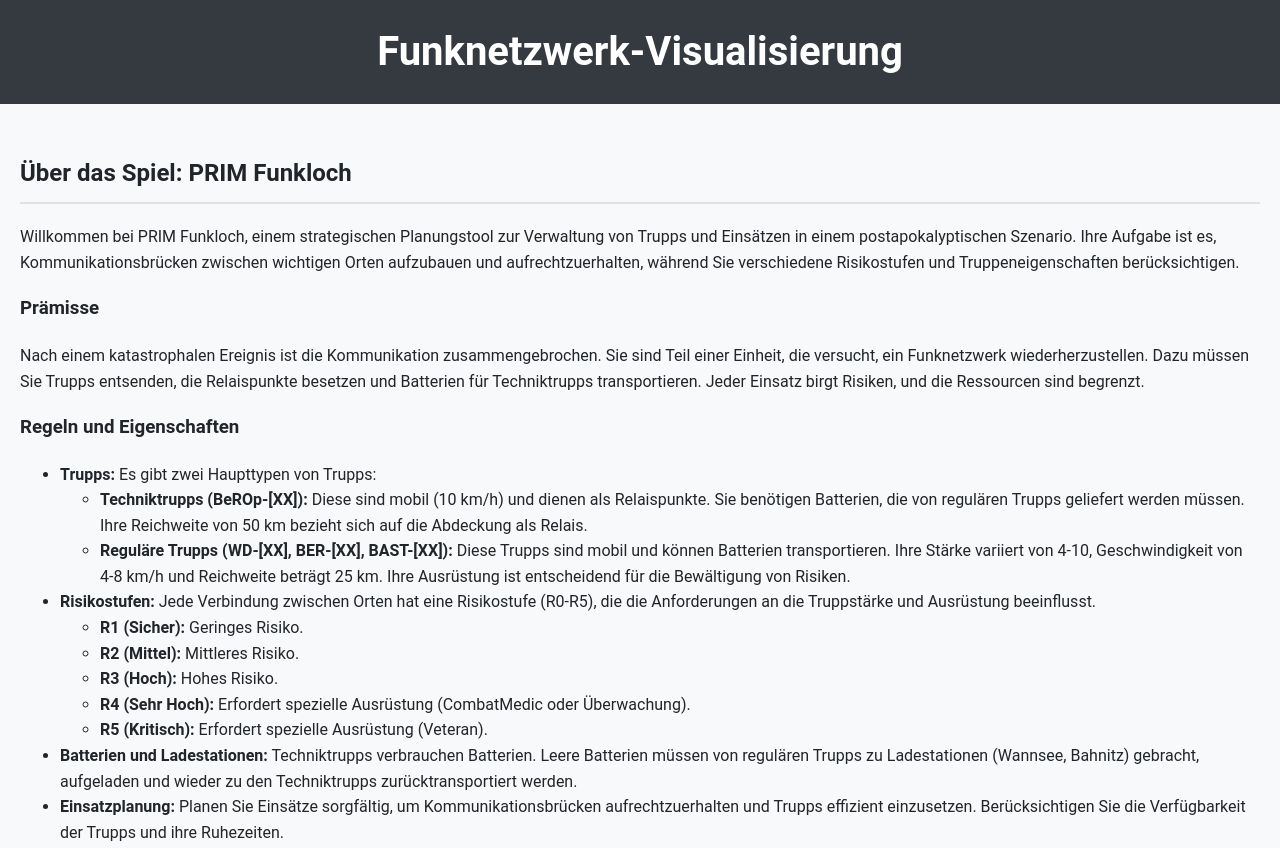
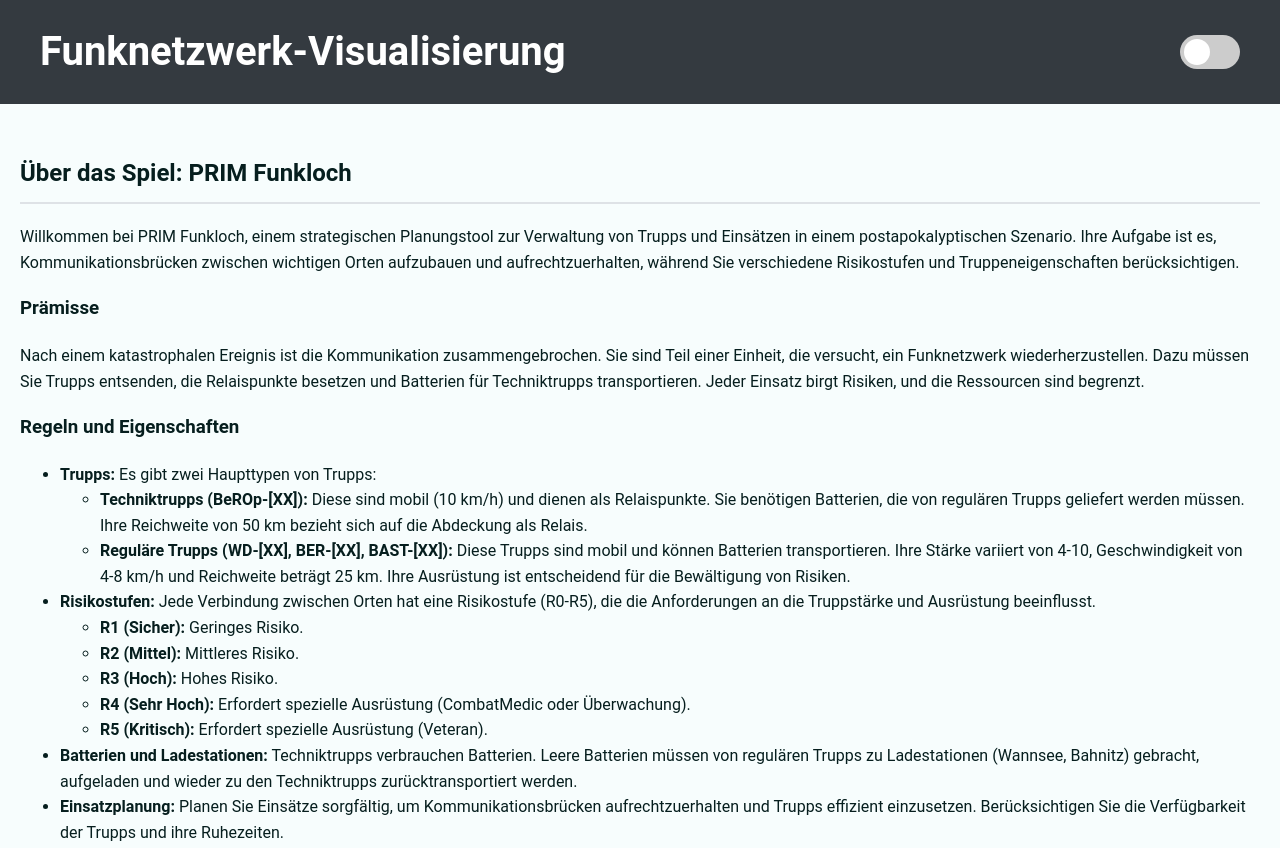
Before and after one commit to lumsen/PRIM_Funkloch, a website with bundled scripts: page index.html in a window 1280 px wide. Shown: the top 848 px of the page. Built offline with nearby package versions, Linux system fonts and the light colour scheme.

Commit message:
feat: Add dark mode toggle functionality and styling

```diff
--- a/index.html
+++ b/index.html
@@ -12,7 +12,13 @@
 <body>
 
     <header class="main-header">
-        <h1>Funknetzwerk-Visualisierung</h1>
+        <div class="header-content">
+            <h1>Funknetzwerk-Visualisierung</h1>
+            <label for="dark-mode-toggle" class="dark-mode-switch">
+                <input type="checkbox" id="dark-mode-toggle">
+                <span class="slider"></span>
+            </label>
+        </div>
     </header>
 
     <main class="container">
--- a/src/css/style.css
+++ b/src/css/style.css
@@ -1,18 +1,44 @@
 @import url('https://fonts.googleapis.com/css2?family=Roboto:wght@400;700&display=swap');
 
 :root {
-    --primary-color: #007bff;
-    --primary-color-hover: #0056b3;
+    --text: rgb(6, 30, 30);
+    --background: rgb(247, 253, 253);
+    --primary: rgb(52, 208, 213);
+    --secondary: rgb(127, 167, 230);
+    --accent: rgb(86, 113, 220);
+    --primary-color: var(--primary);
+    --primary-color-hover: rgba(42, 198, 203, 0.8);
     --danger-color: #dc3545;
     --danger-color-hover: #c82333;
-    --light-gray: #f8f9fa;
+    --light-gray: var(--background);
     --medium-gray: #e9ecef;
     --dark-gray: #343a40;
-    --text-color: #212529;
+    --text-color: var(--text);
     --white: #fff;
     --border-color: #dee2e6;
     --shadow-color: rgba(0, 0, 0, 0.08);
-    --highlight-color: rgba(0, 123, 255, 0.5);
+    --highlight-color: var(--accent);
+}
+
+/* Dark Mode Variables */
+body.dark-mode {
+    --text: rgb(225, 249, 249);
+    --background: rgb(2, 8, 8);
+    --primary: rgb(42, 198, 203);
+    --secondary: rgb(25, 65, 128);
+    --accent: rgb(35, 62, 169);
+    --primary-color: var(--primary);
+    --primary-color-hover: rgba(42, 198, 203, 0.8);
+    --danger-color: #e74c3c;
+    --danger-color-hover: #c0392b;
+    --light-gray: var(--background);
+    --medium-gray: #2d2d2d;
+    --dark-gray: #f8f9fa;
+    --text-color: var(--text);
+    --white: var(--background);
+    --border-color: #3a3a3a;
+    --shadow-color: rgba(0, 0, 0, 0.3);
+    --highlight-color: rgba(35, 62, 169, 0.3);
 }
 
 body {
@@ -32,8 +58,20 @@ body {
     background-color: var(--dark-gray);
     color: var(--white);
     padding: 20px;
-    text-align: center;
     margin-bottom: 30px;
+}
+
+.header-content {
+    display: flex;
+    justify-content: space-between;
+    align-items: center;
+    max-width: 1200px;
+    margin: 0 auto;
+}
+
+.main-header h1 {
+    margin: 0;
+    font-size: 2.5rem;
 }
 
 .main-header h1 {
@@ -149,6 +187,10 @@ h2 {
     text-anchor: middle;
 }
 
+body.dark-mode .link-label {
+    fill: var(--text-color);
+}
+
 .link-label.faded {
     opacity: 0;
 }
@@ -163,6 +205,11 @@ h2 {
     box-shadow: 0 2px 4px rgba(0, 0, 0, 0.1);
     font-size: 12px;
     z-index: 10;
+}
+
+body.dark-mode #legend {
+    background-color: rgba(0, 0, 0, 0.8);
+    color: var(--text-color);
 }
 
 #legend h4 {
@@ -392,6 +439,56 @@ td.diagonal {
     stroke-width: 4px;
 }
 
+/* Dark Mode Toggle Switch */
+.dark-mode-switch {
+    position: relative;
+    display: inline-block;
+    width: 60px;
+    height: 34px;
+    cursor: pointer;
+}
+
+.dark-mode-switch input {
+    opacity: 0;
+    width: 0;
+    height: 0;
+}
+
+.slider {
+    position: absolute;
+    top: 0;
+    left: 0;
+    right: 0;
+    bottom: 0;
+    background-color: #ccc;
+    transition: .4s;
+    border-radius: 34px;
+}
+
+.slider:before {
+    position: absolute;
+    content: "";
+    height: 26px;
+    width: 26px;
+    left: 4px;
+    bottom: 4px;
+    background-color: white;
+    transition: .4s;
+    border-radius: 50%;
+}
+
+input:checked + .slider {
+    background-color: var(--primary-color);
+}
+
+input:focus + .slider {
+    box-shadow: 0 0 1px var(--primary-color);
+}
+
+input:checked + .slider:before {
+    transform: translateX(26px);
+}
+
 /* Table Highlighting */
 .highlight-col {
     background-color: var(--highlight-color); /* Use a semi-transparent primary color */
--- a/src/js/script.js
+++ b/src/js/script.js
@@ -17,6 +17,18 @@ document.addEventListener('DOMContentLoaded', () => {
     const { missions } = generateMissionPlan(); // Only need missions here
     setEinsaetzeData(missions); // Set the generated missions to appData
   }
+
+  // Dark Mode Toggle
+  const darkModeToggle = document.getElementById('dark-mode-toggle');
+  const darkModeState = localStorage.getItem('darkMode') === 'true';
+  if (darkModeState) {
+    document.body.classList.add('dark-mode');
+    darkModeToggle.checked = true;
+  }
+  darkModeToggle.addEventListener('change', (e) => {
+    document.body.classList.toggle('dark-mode', e.target.checked);
+    localStorage.setItem('darkMode', e.target.checked);
+  });
 
   initializeGraph(); // Initialize graph first
 
```
